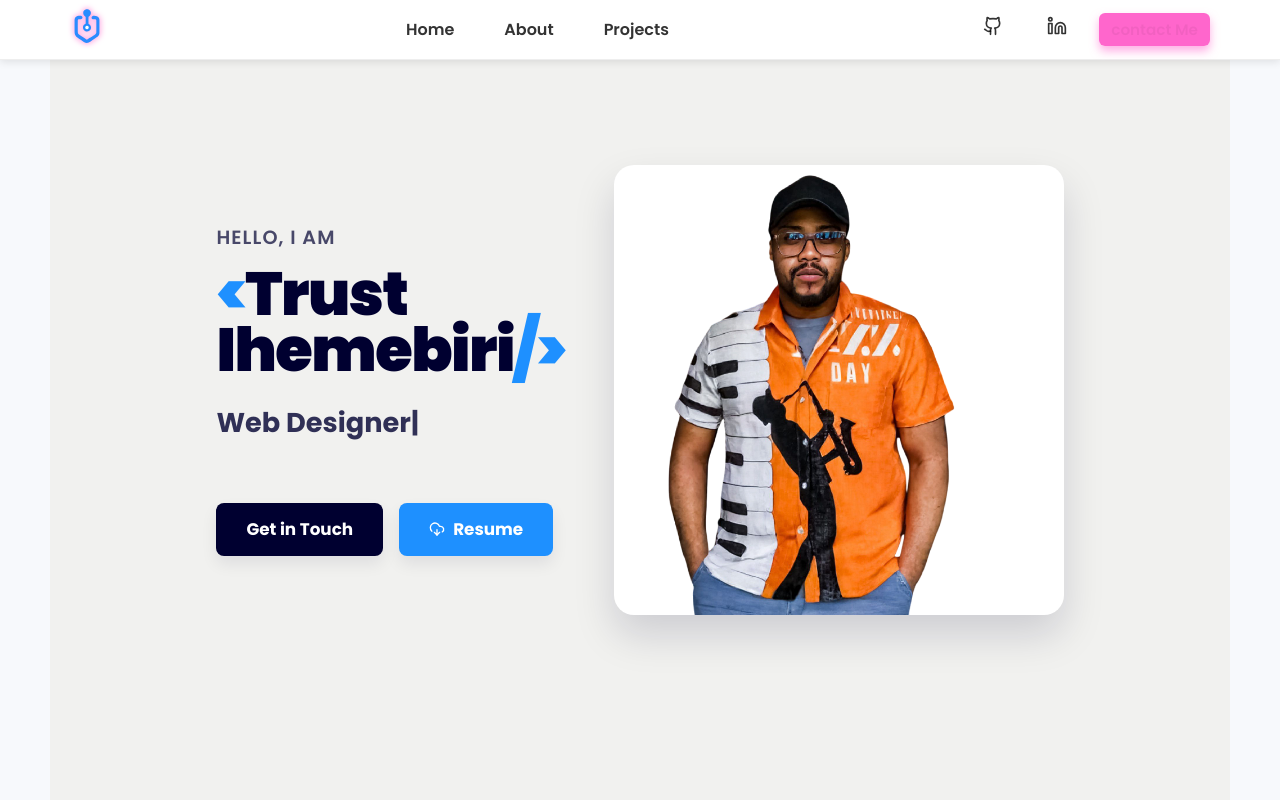
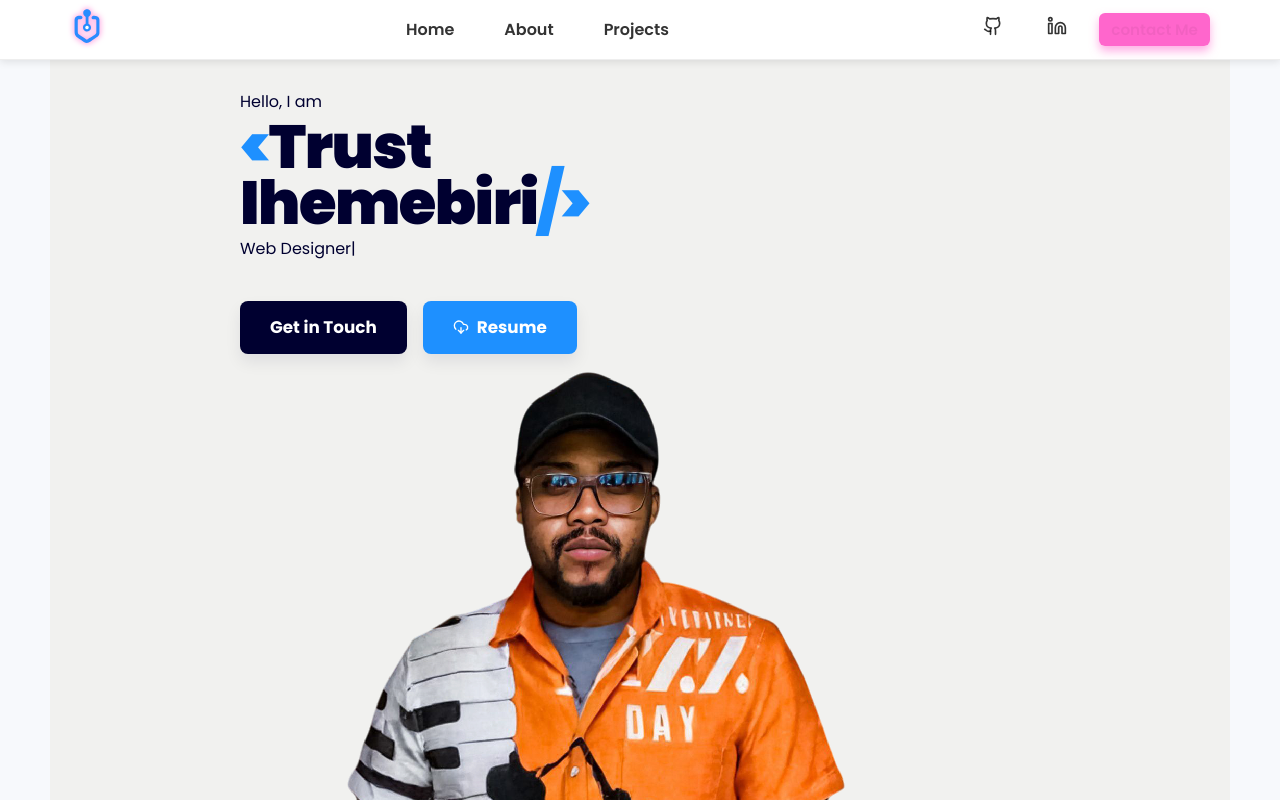
Before and after one commit to Trust447/PERSONAL-PORTFOLIO-WEBSITE, a React (Vite) app in the folder trust-portfolio/: page / in a window 1280 px wide. Shown: the top 800 px of the page. Built offline with nearby package versions, Linux system fonts and the light colour scheme.

Commit message:
Update Home.jsx

```diff
--- a/trust-portfolio/src/components/home-component/Home.jsx
+++ b/trust-portfolio/src/components/home-component/Home.jsx
@@ -7,24 +7,24 @@ import { DownloadCloud } from 'lucide-react';
 const fadeInLeft = {
   initial: { opacity: 0, x: -50 },
   whileInView: { opacity: 1, x: 0 },
-  transition: { duration: 1.2, ease: 'easeInOut' },
+  transition: { duration: 1, ease: 'easeOut' },
   viewport: { once: true },
 };
 
 const fadeInRight = {
-  initial: { opacity: 0, x: 80 },
+  initial: { opacity: 0, x: 50 },
   whileInView: { opacity: 1, x: 0 },
-  transition: { duration: 1.1, ease: 'easeOut' },
+  transition: { duration: 1, ease: 'easeOut' },
   viewport: { once: true },
 };
 
 const Home = () => {
   return (
     <section id="home" className="home-container">
-      <div className="home">
-        {/* === Left Section: Introduction === */}
-        <motion.div className="introduction" {...fadeInLeft}>
-          <p className="greeting">Hello, I am</p>
+      <div className="home-content">
+        {/* === Left Section === */}
+        <motion.div className="home-text" {...fadeInLeft}>
+          <p className="intro">Hello, I am</p>
 
           <h1 className="name">
             <span>{"<"}</span>Trust
@@ -34,13 +34,9 @@ const Home = () => {
           </h1>
 
           <TypeAnimation
-            sequence={[
-              'Software Engineer', 3000,
-              'Web Designer', 3000,
-              'Digital Marketer', 3000,
-            ]}
+            sequence={['Software Engineer', 3000, 'Web Designer', 3000, 'Digital Marketer', 3000]}
             wrapper="p"
-            className="second-paragraph"
+            className="typing"
             speed={50}
             repeat={Infinity}
           />
@@ -49,28 +45,20 @@ const Home = () => {
             <a href="#contact" className="cta-button">
               Get in Touch
             </a>
-            <a
-              href="/Trust Ihemebiri.pdf"
-              download
-              className="resume-button"
-              aria-label="Download Resume"
-            >
+            <a href="/Trust Ihemebiri.pdf" download className="resume-button">
               <DownloadCloud size={16} className="download-icon" />
               Resume
             </a>
           </div>
         </motion.div>
 
-        {/* === Right Section: Image === */}
-        <motion.div className="image-container" {...fadeInRight}>
+        {/* === Right Section === */}
+        <motion.div className="home-image" {...fadeInRight}>
           <motion.img
-            className="trust"
             src="trust.webp"
             alt="Trust Ihemebiri"
-            initial={{ opacity: 0, scale: 0.95 }}
-            whileInView={{ opacity: 1, scale: 1 }}
-            transition={{ duration: 1.2, ease: 'easeOut', delay: 0.2 }}
-            viewport={{ once: true }}
+            className="profile-image"
+            whileHover={{ scale: 1.02 }}
           />
         </motion.div>
       </div>
```
